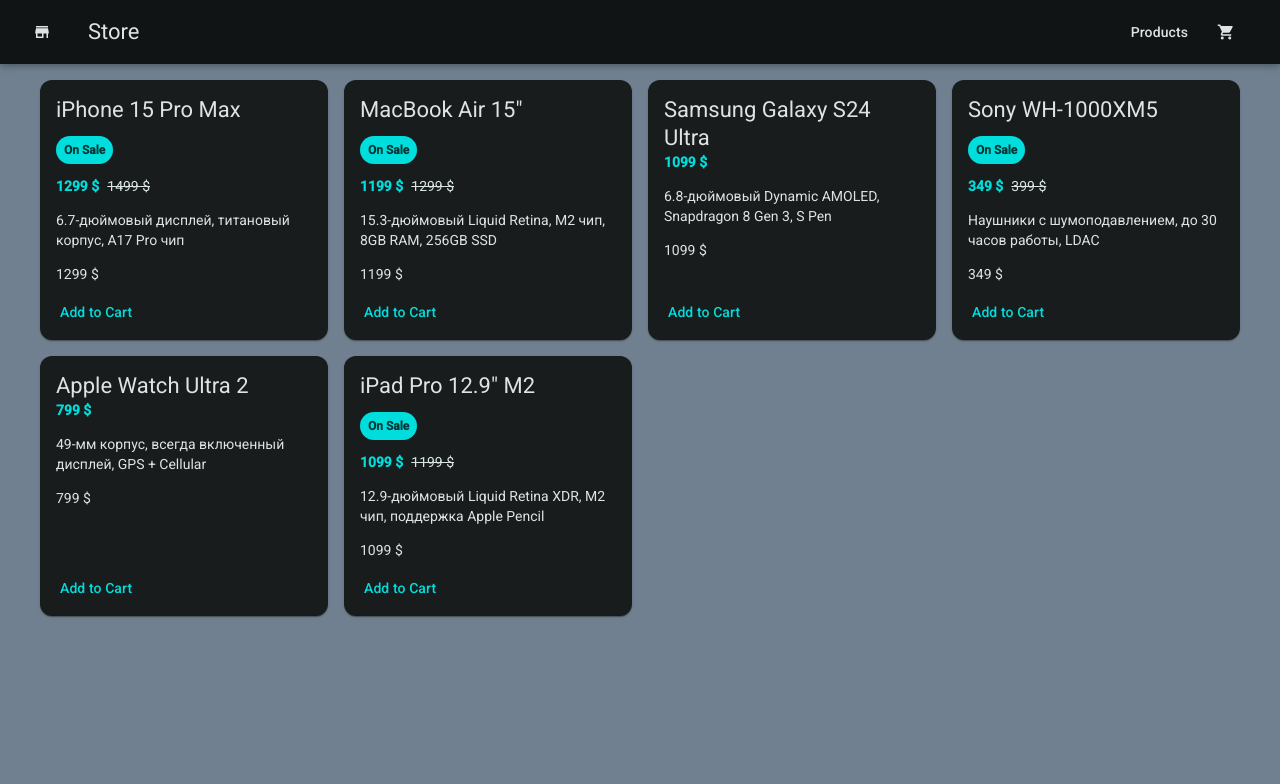
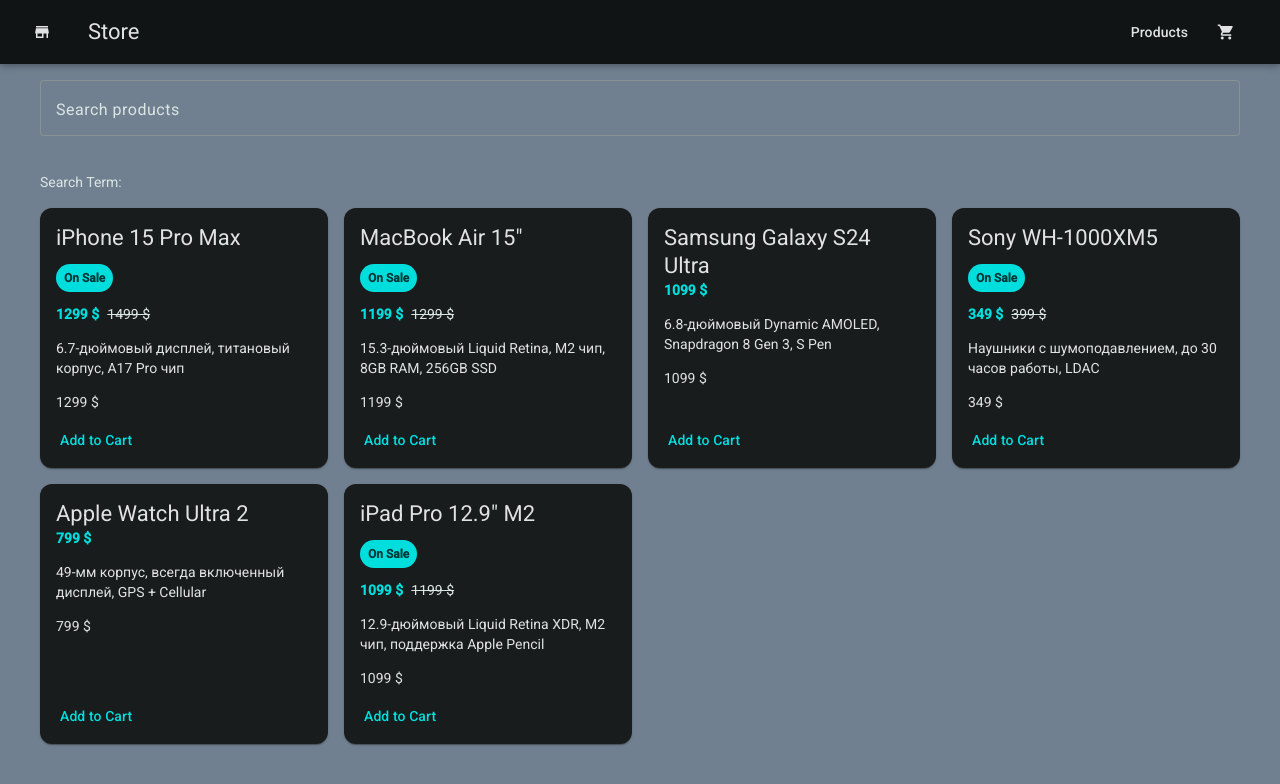
Before and after one commit to Oleg-ru/ng-loiane-y, an Angular app: page / in a window 1280 px wide. Shown: the top 784 px of the page. Built offline with nearby package versions, Linux system fonts and the light colour scheme.

Commit message:
13 writable signal for search state

```diff
--- a/src/app/products/products-grid/products-grid.html
+++ b/src/app/products/products-grid/products-grid.html
@@ -1,4 +1,14 @@
 <div class="products-container">
+  <mat-form-field appearance="outline" class="search-field">
+    <mat-label>Search products</mat-label>
+    <input matInput
+           [(ngModel)]="searchTerm"
+           placeholder="e.g. macbook"
+    />
+  </mat-form-field>
+  <p class="search-preview">
+    Search Term: {{searchTerm()}}
+  </p>
   <div class="products-grid">
     @for (product of products(); track product.id) {
       <app-product-card [product]="product"/>
--- a/src/app/products/products-grid/products-grid.scss
+++ b/src/app/products/products-grid/products-grid.scss
@@ -1,6 +1,16 @@
 .products-container {
   display: grid;
   gap: 1rem;
+}
+
+.search-field {
+  display: block;
+  width: 100%;
+}
+
+.search-preview {
+  margin: 0;
+  color: var(--mat-sys-on-surface-variant);
 }
 
 .products-grid {
--- a/src/app/products/products-grid/products-grid.ts
+++ b/src/app/products/products-grid/products-grid.ts
@@ -1,15 +1,29 @@
 import { Component, signal } from '@angular/core';
 import { ProductCard } from '../product-card/product-card';
 import { Product } from '../product';
-import { MatIcon } from '@angular/material/icon';
+import { MatIcon, MatIconModule } from '@angular/material/icon';
+import { MatInputModule } from '@angular/material/input';
+import { MatFormFieldModule } from '@angular/material/form-field';
+import { FormsModule } from '@angular/forms';
+import { MatButtonModule } from '@angular/material/button';
 
 @Component({
   selector: 'app-products-grid',
-  imports: [ProductCard, MatIcon],
+  imports: [
+    ProductCard,
+    MatIcon,
+    MatFormFieldModule,
+    MatInputModule,
+    FormsModule,
+    MatButtonModule,
+    MatIconModule,
+  ],
   templateUrl: './products-grid.html',
   styleUrl: './products-grid.scss',
 })
 export class ProductsGrid {
+  protected readonly searchTerm = signal('');
+
   protected readonly products = signal<Product[]>([
     {
       id: 1,
@@ -52,4 +66,12 @@
       originalPrice: 1199,
     },
   ]);
+
+  protected clearSearch( ) {
+    this.searchTerm.set('');
+  }
+
+  protected trimSearch() {
+    this.searchTerm.update((prev) => prev.trim());
+  }
 }
```
